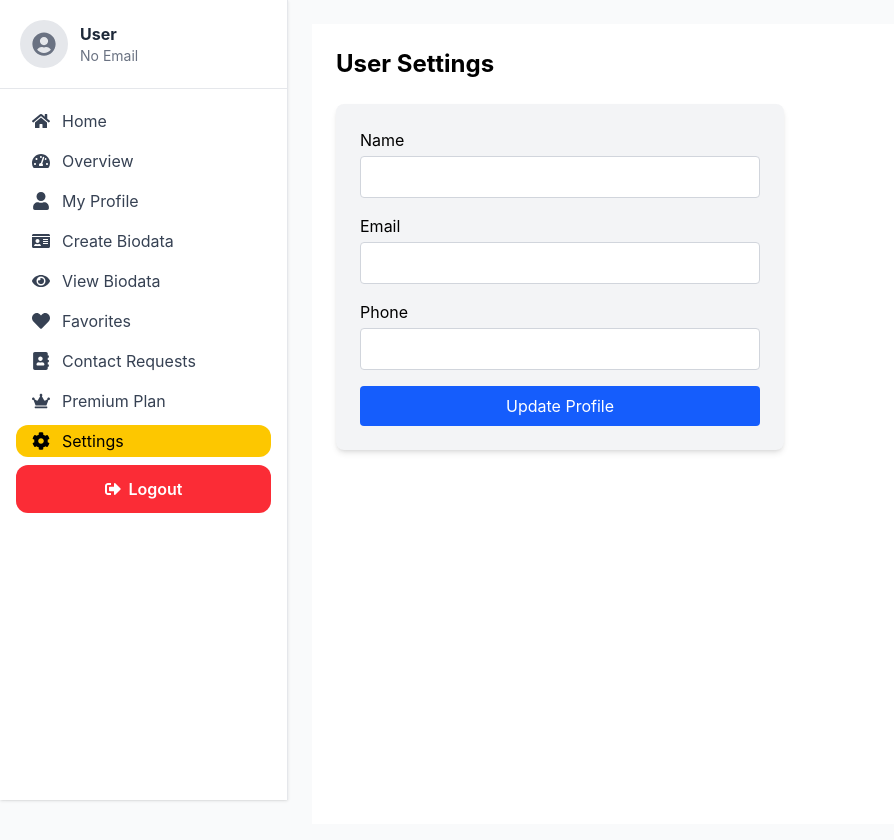
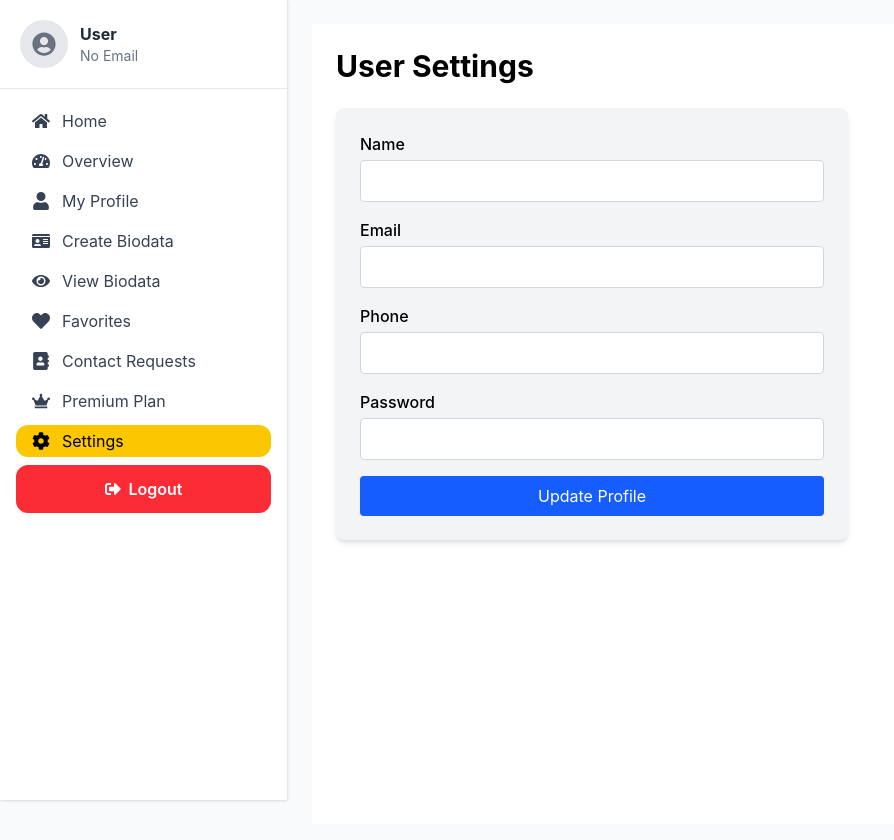
Before and after one commit to MH-liton-360/matrimony, a React (Vite) app: page /dashboard/settings in a window 1280 px wide. Shown: the top 840 px of the page, without its empty margins (0-894 px from the left). Built offline with nearby package versions, Linux system fonts and the light colour scheme; no server answers.

Commit message:
Notification toggle add use

```diff
--- a/src/Components/Dashboards/Menus/Users/Setting/UserSetting.jsx
+++ b/src/Components/Dashboards/Menus/Users/Setting/UserSetting.jsx
@@ -1,62 +1,90 @@
 import { useState } from "react";
+// import ThemeToggle from "../components/ThemeToggle";
+// import FileUpload from "../components/FileUpload";
+// import NotificationToggle from "../components/NotificationToggle";
 
 const UserSetting = () => {
     const [profile, setProfile] = useState({
         name: "",
         email: "",
         phone: "",
+        password: "",
     });
 
-    const handleChange = (e) => {
-        setProfile({ ...profile, [e.target.name]: e.target.value });
-    };
+    const [file, setFile] = useState(null);
+    const [notifications, setNotifications] = useState(true);
+
+    const handleChange = (e) => setProfile({ ...profile, [e.target.name]: e.target.value });
 
     const handleSubmit = (e) => {
         e.preventDefault();
-        console.log("Profile updated:", profile);
-        // Backend call can be added here later
+        console.log({
+            profile,
+            file,
+            notifications,
+        });
+        // Backend API call can be added here
     };
 
     return (
-        <div className="p-6 bg-white min-h-screen text-black">
-            <h1 className="text-2xl font-bold mb-6">User Settings</h1>
+        <div className="p-6 bg-white dark:bg-gray-900 min-h-screen text-black dark:text-white">
+            <h1 className="text-3xl font-bold mb-6">User Settings</h1>
+
+            <div className="mb-6">
+                {/* <ThemeToggle /> */}
+            </div>
 
             <form
                 onSubmit={handleSubmit}
-                className="max-w-md bg-gray-100 p-6 rounded-lg shadow-md space-y-4"
+                className="max-w-lg bg-gray-100 dark:bg-gray-800 p-6 rounded-lg shadow-md space-y-4"
             >
+                {/* <FileUpload file={file} setFile={setFile} /> */}
+
                 <div>
-                    <label className="block mb-1">Name</label>
+                    <label className="block mb-1 font-medium">Name</label>
                     <input
                         type="text"
                         name="name"
                         value={profile.name}
                         onChange={handleChange}
-                        className="w-full p-2 rounded border border-gray-300 bg-white text-black"
+                        className="w-full p-2 rounded border border-gray-300 dark:border-gray-600 bg-white dark:bg-gray-700 text-black dark:text-white"
                     />
                 </div>
 
                 <div>
-                    <label className="block mb-1">Email</label>
+                    <label className="block mb-1 font-medium">Email</label>
                     <input
                         type="email"
                         name="email"
                         value={profile.email}
                         onChange={handleChange}
-                        className="w-full p-2 rounded border border-gray-300 bg-white text-black"
+                        className="w-full p-2 rounded border border-gray-300 dark:border-gray-600 bg-white dark:bg-gray-700 text-black dark:text-white"
                     />
                 </div>
 
                 <div>
-                    <label className="block mb-1">Phone</label>
+                    <label className="block mb-1 font-medium">Phone</label>
                     <input
                         type="text"
                         name="phone"
                         value={profile.phone}
                         onChange={handleChange}
-                        className="w-full p-2 rounded border border-gray-300 bg-white text-black"
+                        className="w-full p-2 rounded border border-gray-300 dark:border-gray-600 bg-white dark:bg-gray-700 text-black dark:text-white"
                     />
                 </div>
+
+                <div>
+                    <label className="block mb-1 font-medium">Password</label>
+                    <input
+                        type="password"
+                        name="password"
+                        value={profile.password}
+                        onChange={handleChange}
+                        className="w-full p-2 rounded border border-gray-300 dark:border-gray-600 bg-white dark:bg-gray-700 text-black dark:text-white"
+                    />
+                </div>
+
+                {/* <NotificationToggle enabled={notifications} setEnabled={setNotifications} /> */}
 
                 <button
                     type="submit"
--- /dev/null
+++ b/src/Components/UserToggle/NotificationToggle/NotificationToggle.jsx
@@ -0,0 +1,15 @@
+const NotificationToggle = ({ enabled, setEnabled }) => {
+    return (
+        <div className="flex items-center gap-3">
+            <label className="font-medium">Enable Notifications</label>
+            <input
+                type="checkbox"
+                checked={enabled}
+                onChange={(e) => setEnabled(e.target.checked)}
+                className="w-5 h-5 accent-blue-600"
+            />
+        </div>
+    );
+};
+
+export default NotificationToggle;
```
